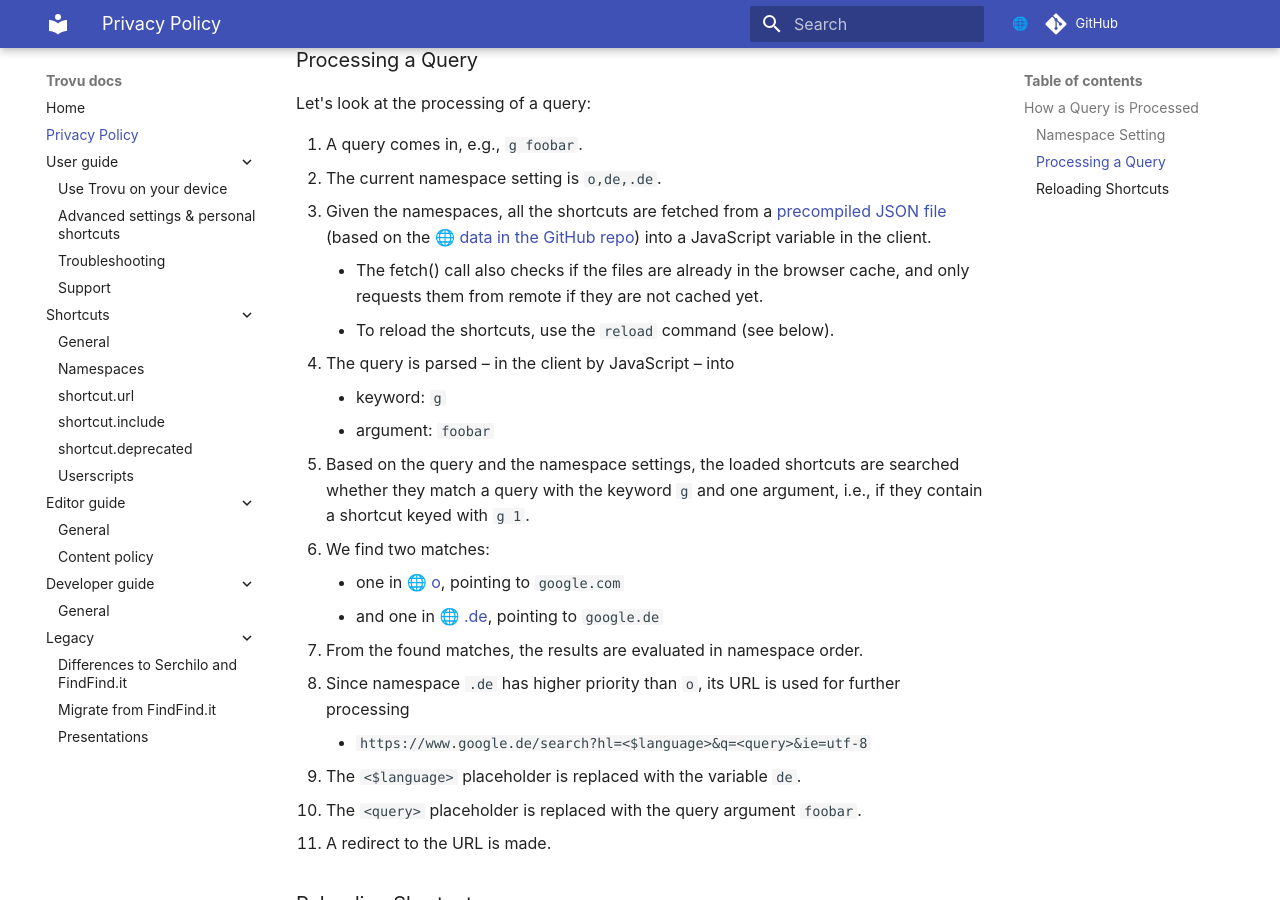
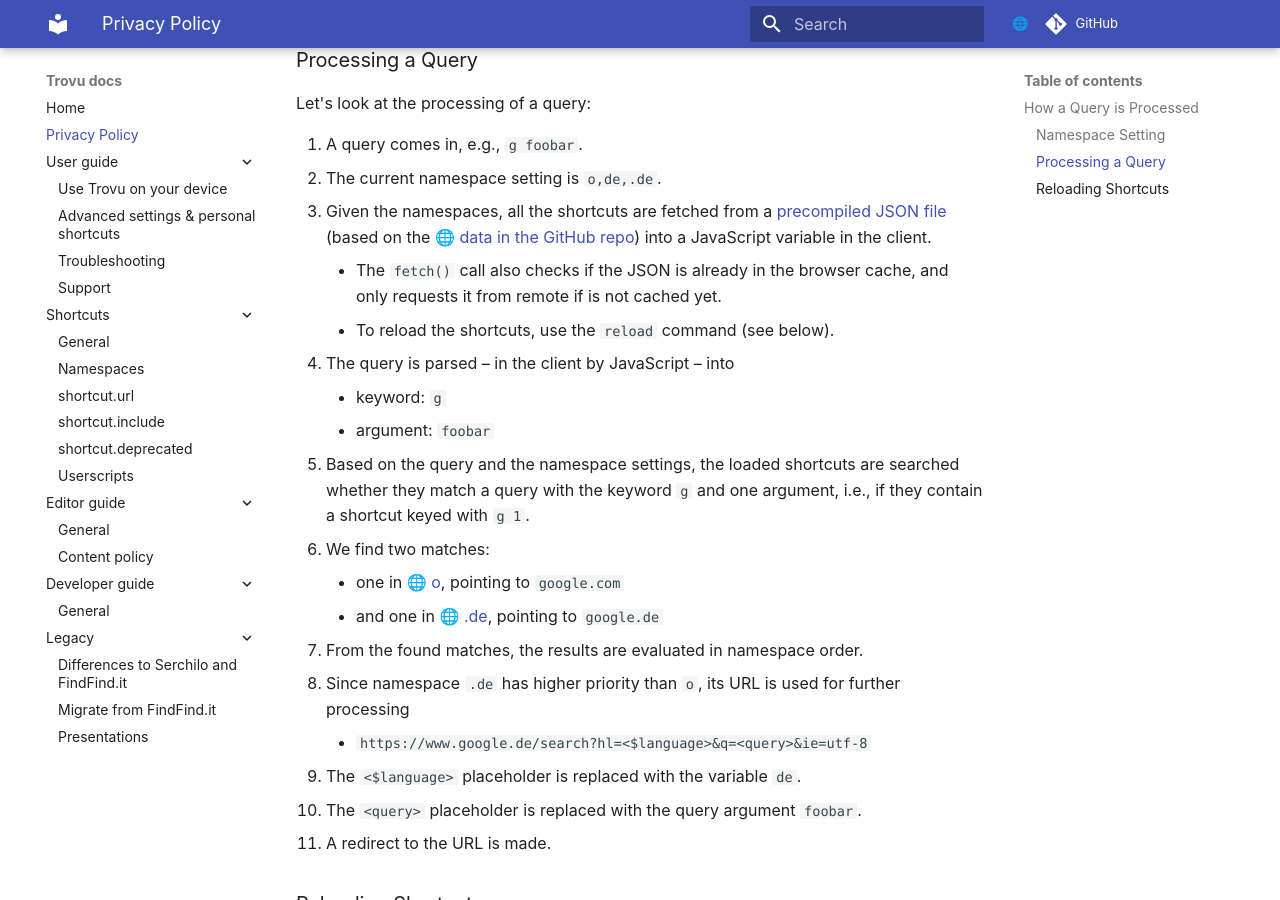
Before and after one commit to trovu/trovu, an MkDocs documentation site: the page built from docs/privacy.md, in a window 1280 px wide and 900 px high, scrolled down 816 px. Built offline with MkDocs 1.6.1 and Material for MkDocs 9.7.7, drawn with Linux system fonts in a browser that asks for light colours; comment, search, counter and statistics services are not loaded.

Commit message:
Update more.

```diff
--- a/docs/privacy.md
+++ b/docs/privacy.md
@@ -33,7 +33,7 @@ Let's look at the processing of a query:
 1. A query comes in, e.g., `g foobar`.
 2. The current namespace setting is `o,de,.de`.
 3. Given the namespaces, all the shortcuts are fetched from a [precompiled JSON file](/data.json) (based on the [data in the GitHub repo](https://github.com/trovu/trovu/tree/master/data/shortcuts)) into a JavaScript variable in the client.
-    - The fetch() call also checks if the files are already in the browser cache, and only requests them from remote if they are not cached yet.
+    - The `fetch()` call also checks if the JSON is already in the browser cache, and only requests it from remote if is not cached yet.
     - To reload the shortcuts, use the `reload` command (see below).
 4. The query is parsed – in the client by JavaScript – into
     - keyword: `g`
```
